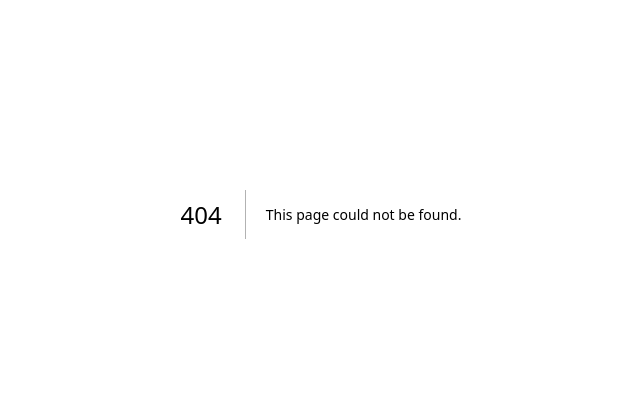
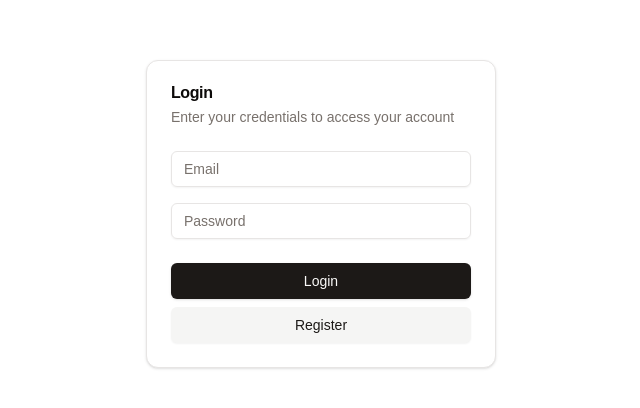
Before and after one commit to LeonAlvarez/local-first-starter, a Next.js app in the folder apps/split-stream/: page /auth/login in a window 1280 px wide. Before the commit this address had no page. Shown: the part 186-594 px from the top of the page, without its empty margins (319-959 px from the left). Built offline with nearby package versions, Linux system fonts and the light colour scheme.

Commit message:
basic login with fixed users

```diff
--- /dev/null
+++ b/apps/split-stream/src/app/auth/actions.ts
@@ -0,0 +1,22 @@
+'use server'
+
+import { cookies } from 'next/headers'
+import { redirect } from 'next/navigation'
+import { authenticateUser } from '@/lib/auth'
+
+export async function logout(redirectTo: string = '') {
+  cookies().delete('authToken')
+  redirectTo && redirect(redirectTo)
+}
+
+export async function login(email: string, password: string) {
+  const user = authenticateUser(email, password)
+  if (user) {
+    cookies().set('authToken', user.id.toString(), { path: '/' })
+    redirect('/dashboard')
+  }
+
+  return {
+    error: 'Invalid email or password'
+  }
+}
--- /dev/null
+++ b/apps/split-stream/src/app/auth/login/page.tsx
@@ -0,0 +1,64 @@
+'use client';
+
+import { useState } from 'react';
+import { Button } from '@/components/ui/button';
+import { Input } from '@/components/ui/input';
+import { Card, CardHeader, CardTitle, CardDescription, CardContent, CardFooter } from '@/components/ui/card';
+import Link from 'next/link';
+import { login } from '@/app/auth/actions';
+
+export default function Login() {
+  const [email, setEmail] = useState('');
+  const [password, setPassword] = useState('');
+  const [error, setError] = useState('');
+
+  const handleSubmit = async (e: React.FormEvent) => {
+    e.preventDefault();
+    const result = await login(email, password);
+
+    if (result?.error) {
+      setError(result.error);
+    }
+  };
+
+  return (
+    <div className="flex items-center justify-center min-h-screen">
+      <Card className="w-[350px]">
+        <CardHeader>
+          <CardTitle>Login</CardTitle>
+          <CardDescription>Enter your credentials to access your account</CardDescription>
+        </CardHeader>
+        <form onSubmit={handleSubmit}>
+          <CardContent>
+            <div className="space-y-4">
+              <Input
+                type="email"
+                placeholder="Email"
+                value={email}
+                onChange={(e) => setEmail(e.target.value)}
+                required
+              />
+              <Input
+                type="password"
+                placeholder="Password"
+                value={password}
+                onChange={(e) => setPassword(e.target.value)}
+                required
+              />
+              {error && <p className="text-red-500 text-sm">{error}</p>}
+            </div>
+          </CardContent>
+          <CardFooter className="flex-col gap-2">
+            <Button type="submit" className="w-full">Login</Button>
+            <Button
+              className="w-full"
+              variant="secondary"
+            >
+              <Link href="/auth/register">Register</Link>
+            </Button>
+          </CardFooter>
+        </form>
+      </Card>
+    </div>
+  );
+}
--- /dev/null
+++ b/apps/split-stream/src/app/auth/register/page.tsx
@@ -0,0 +1,71 @@
+"use client";
+
+import { useState } from "react";
+import { useRouter } from "next/navigation";
+import { Button } from "@/components/ui/button";
+import { Input } from "@/components/ui/input";
+import {
+  Card,
+  CardHeader,
+  CardTitle,
+  CardDescription,
+  CardContent,
+  CardFooter,
+} from "@/components/ui/card";
+import Link from "next/link";
+
+export default function Register() {
+  const [email, setEmail] = useState("");
+  const [password, setPassword] = useState("");
+  const [error, setError] = useState("");
+  const router = useRouter();
+
+  const handleSubmit = async (e: React.FormEvent) => {
+    e.preventDefault();
+    // TODO: In a real app, you'd handle registration here
+    setError("Registration is currently disabled. Please use the login page.");
+  };
+
+  return (
+    <div className="flex items-center justify-center min-h-screen">
+      <Card className="w-[350px]">
+        <CardHeader>
+          <CardTitle>Register</CardTitle>
+          <CardDescription>Create a new account</CardDescription>
+        </CardHeader>
+        <form onSubmit={handleSubmit}>
+          <CardContent>
+            <div className="space-y-4">
+              <Input
+                type="email"
+                placeholder="Email"
+                value={email}
+                onChange={(e) => setEmail(e.target.value)}
+                required
+              />
+              <Input
+                type="password"
+                placeholder="Password"
+                value={password}
+                onChange={(e) => setPassword(e.target.value)}
+                required
+              />
+              {error && <p className="text-red-500 text-sm">{error}</p>}
+            </div>
+          </CardContent>
+          <CardFooter className="flex-col gap-2">
+            <Button type="submit" className="w-full">
+              Register
+            </Button>
+            <Button
+              className="w-full"
+              variant="secondary"
+            >
+              <Link href="/auth/login">Sign in</Link>
+            </Button>
+          </CardFooter>
+        </form>
+      </Card>
+    </div>
+  );
+}
--- a/apps/split-stream/src/app/dashboard/layout.tsx
+++ b/apps/split-stream/src/app/dashboard/layout.tsx
@@ -1,5 +1,7 @@
 import Link from "next/link";
 import { ModeToggle } from "@/components/ui/mode-toggle";
+import { Button } from "@/components/ui/button";
+import { LogOutButton } from "@/components/logout-button";
 
 export default function AppLayout({
   children,
@@ -10,12 +12,12 @@ export default function AppLayout({
     <div className="min-h-screen bg-background text-foreground flex flex-col">
       <header className="border-b">
         <div className="container mx-auto px-4 py-4 flex justify-between items-center">
-          <Link href="/dashboard" className="text-2xl font-bold">SplitStream App</Link>
+          <Link href="/" className="text-2xl font-bold">SplitStream App</Link>
           <nav className="flex items-center space-x-4">
             <Link href="/dashboard" className="hover:underline">Dashboard</Link>
             <Link href="/expenses" className="hover:underline">Expenses</Link>
             <Link href="/groups" className="hover:underline">Groups</Link>
-            <Link href="/" className="hover:underline">Logout</Link>
+            <LogOutButton />
             <ModeToggle />
           </nav>
         </div>
--- /dev/null
+++ b/apps/split-stream/src/components/logout-button.tsx
@@ -0,0 +1,16 @@
+"use client"
+
+import { logout } from "@/app/auth/actions";
+import { Button } from "@/components/ui/button";
+
+export function LogOutButton() {
+  const handleLogout = async() => {
+    await logout('/');
+  };
+
+  return (
+    <Button onClick={handleLogout} variant="link">
+      Logout
+    </Button>
+  );
+}
--- /dev/null
+++ b/apps/split-stream/src/components/ui/input.tsx
@@ -0,0 +1,25 @@
+import * as React from "react"
+
+import { cn } from "@/lib/utils"
+
+export interface InputProps
+  extends React.InputHTMLAttributes<HTMLInputElement> {}
+
+const Input = React.forwardRef<HTMLInputElement, InputProps>(
+  ({ className, type, ...props }, ref) => {
+    return (
+      <input
+        type={type}
+        className={cn(
+          "flex h-9 w-full rounded-md border border-input bg-transparent px-3 py-1 text-sm shadow-sm transition-colors file:border-0 file:bg-transparent file:text-sm file:font-medium file:text-foreground placeholder:text-muted-foreground focus-visible:outline-none focus-visible:ring-1 focus-visible:ring-ring disabled:cursor-not-allowed disabled:opacity-50",
+          className
+        )}
+        ref={ref}
+        {...props}
+      />
+    )
+  }
+)
+Input.displayName = "Input"
+
+export { Input }
--- /dev/null
+++ b/apps/split-stream/src/lib/auth.ts
@@ -0,0 +1,10 @@
+export const users = [
+  { id: 1, email: "admin@example.com", password: "admin123" },
+  { id: 2, email: "user@example.com", password: "user123" },
+];
+
+export function authenticateUser(email: string, password: string) {
+  return users.find(
+    (user) => user.email === email && user.password === password
+  );
+}
```
Also changed, not shown: apps/split-stream/src/middleware.ts (added, +20 -0 lines), apps/split-stream/src/components/providers/theme.tsx (line endings or trailing spaces).
